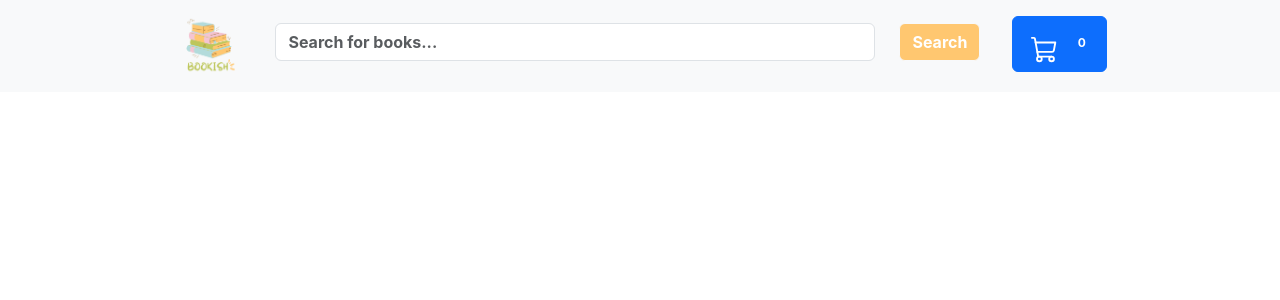
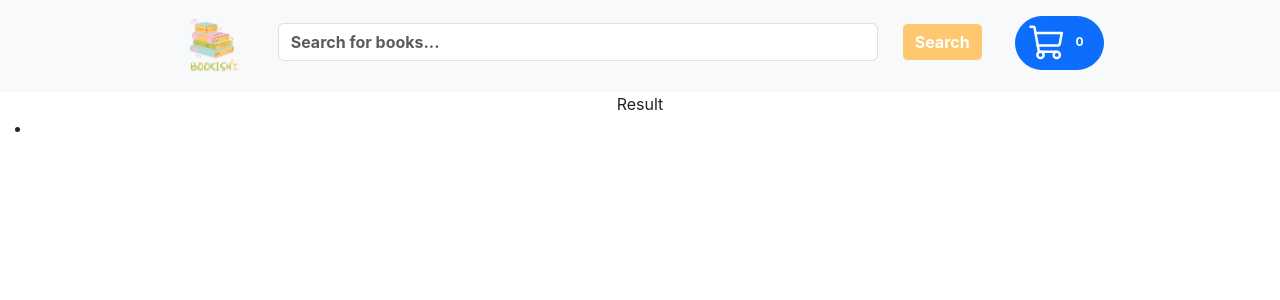
Before and after one commit to Victoriajuszkiewicz/shopping-cart-js, a React (Create React App) app: page /result in a window 1280 px wide. Before the commit this address had no page. Shown: the top 300 px of the page. Built offline with nearby package versions, Linux system fonts and the light colour scheme.

Commit message:
worked on badge

```diff
--- a/src/App.js
+++ b/src/App.js
@@ -7,6 +7,8 @@ import { useEffect, useState } from "react";
 //Components
 import { Cart } from "./pages/Cart.js";
 import { Shop } from "./pages/Shop.js";
+import Result from "./pages/Result.js";
+
 // Randomise id
 import { v4 as uuidv4 } from "uuid";
 
@@ -15,6 +17,7 @@ function App() {
 	const [allBooks, setAllBooks] = useState([]);
 	//All items clicked(added) to cart
 	const [cartItems, setCartItems] = useState([]);
+	const [searchResult, setSearchResult] = useState([]);
 
 	useEffect(() => {
 		getBooks();
@@ -35,16 +38,17 @@ function App() {
 	}
 
 	function getProduct(title) {
-		// let title2 = title.toLowerCase();
-		let productData = allBooks.find((product) =>
+		let productData = allBooks.filter((product) =>
 			product.title.toLowerCase().includes(title.toLowerCase())
 		);
+
 		console.log("reached", title);
-		if (productData === undefined) {
-			console.log("We don't have this book" + title);
-			return [];
+		if (productData.length === 0) {
+			console.log("We don't have this book: " + title);
+			setSearchResult([]);
+		} else {
+			setSearchResult(productData);
 		}
-		return productData;
 	}
 
 	function addToCart(item) {
@@ -112,6 +116,16 @@ function App() {
 							/>
 						}
 					/>
+					<Route
+						path="/result"
+						element={
+							<Result
+								getProduct={getProduct}
+								allBooks={allBooks}
+								searchResult={searchResult}
+							/>
+						}
+					/>
 				</Routes>
 			</Router>
 		</div>
--- a/src/components/NavBar.css
+++ b/src/components/NavBar.css
@@ -13,3 +13,7 @@
 	padding-top: 15px;
 	margin: 0 auto;
 }
+
+#buttoncart {
+	border-radius: 150px;
+}
--- a/src/components/NavBar.js
+++ b/src/components/NavBar.js
@@ -8,18 +8,14 @@ import "./NavBar.css";
 const NavBar = (props) => {
 	const { getProduct, cartItems } = props;
 
-	const EMPTY_FORM = {
-		book: "",
-	};
-	const [formBook, setFormBook] = useState({ book: "" });
+	const EMPTY_FORM = {};
+	const [formBook, setFormBook] = useState([]);
 
 	const handleSubmit = (e) => {
 		e.preventDefault();
 		let formDetails = formBook;
 		getProduct(formDetails.book);
-		//console.log(formDetails);
 		setFormBook(EMPTY_FORM);
-		// navigate("/result");
 	};
 
 	const handleChange = (e) => {
@@ -77,7 +73,7 @@ const NavBar = (props) => {
 											aria-label="Search"
 											type="text"
 											name="book"
-											value={formBook.book}
+											value={formBook}
 											onChange={(e) => handleChange(e)}
 										/>
 									</div>
@@ -96,11 +92,8 @@ const NavBar = (props) => {
 
 						<li className="nav item">
 							<Link className="nav-link" to="/cart">
-								<button className="btn btn-primary">
-									<ShoppingCart
-										size={40}
-										style={{ paddingTop: 10, marginTop: 2 }}
-									/>{" "}
+								<button className="btn btn-primary" id="buttoncart">
+									<ShoppingCart size={40} />
 									<span className="badge badge-light">
 										{countTotalItemsQuantity(cartItems)}
 									</span>
--- /dev/null
+++ b/src/pages/Result.js
@@ -0,0 +1,16 @@
+import React from "react";
+
+const Result = (props) => {
+	const { getProduct, allBooks, searchResult } = props;
+
+	return (
+		<div>
+			Result
+			<ul>
+				<li>{searchResult}</li>
+			</ul>
+		</div>
+	);
+};
+
+export default Result;
```
